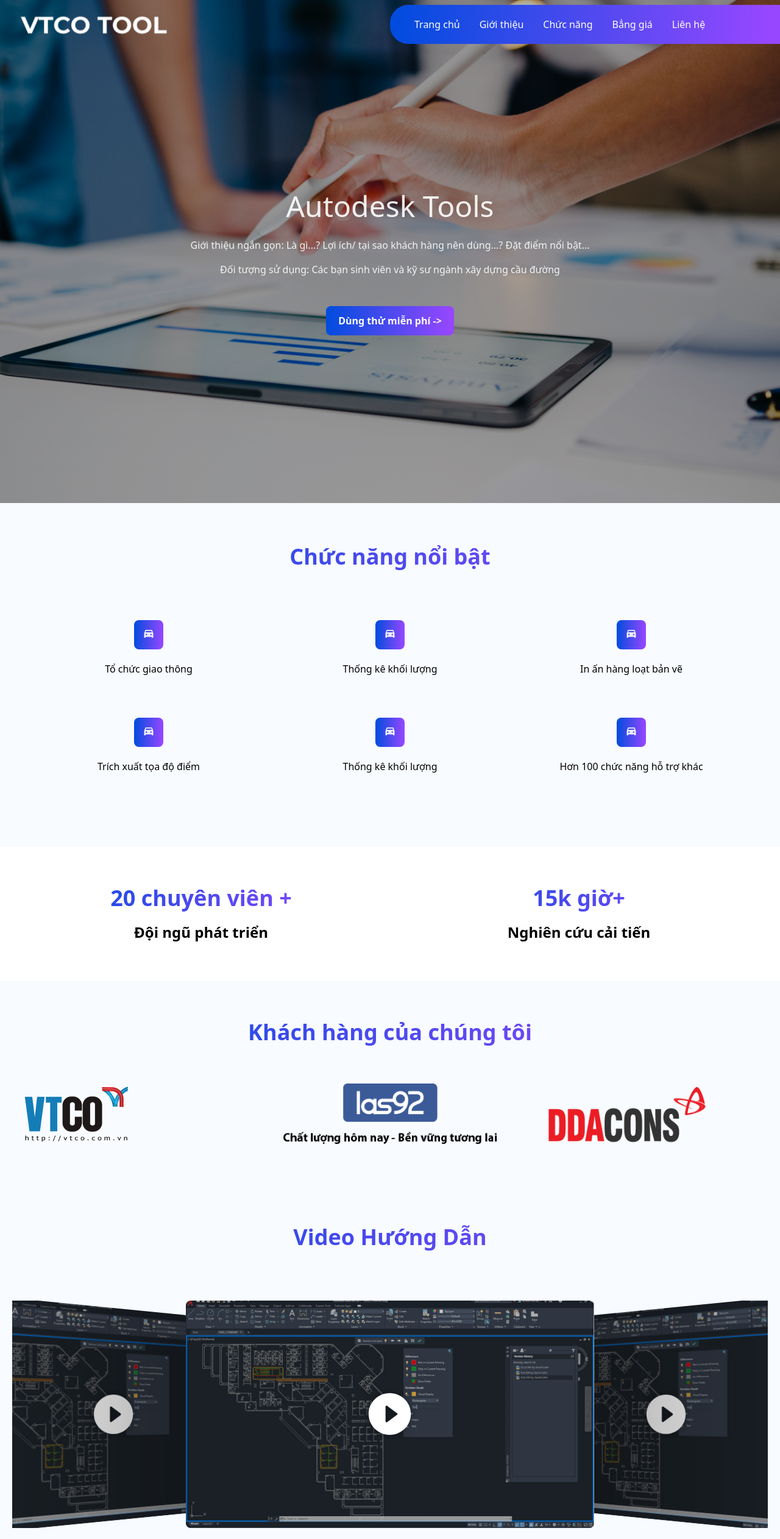
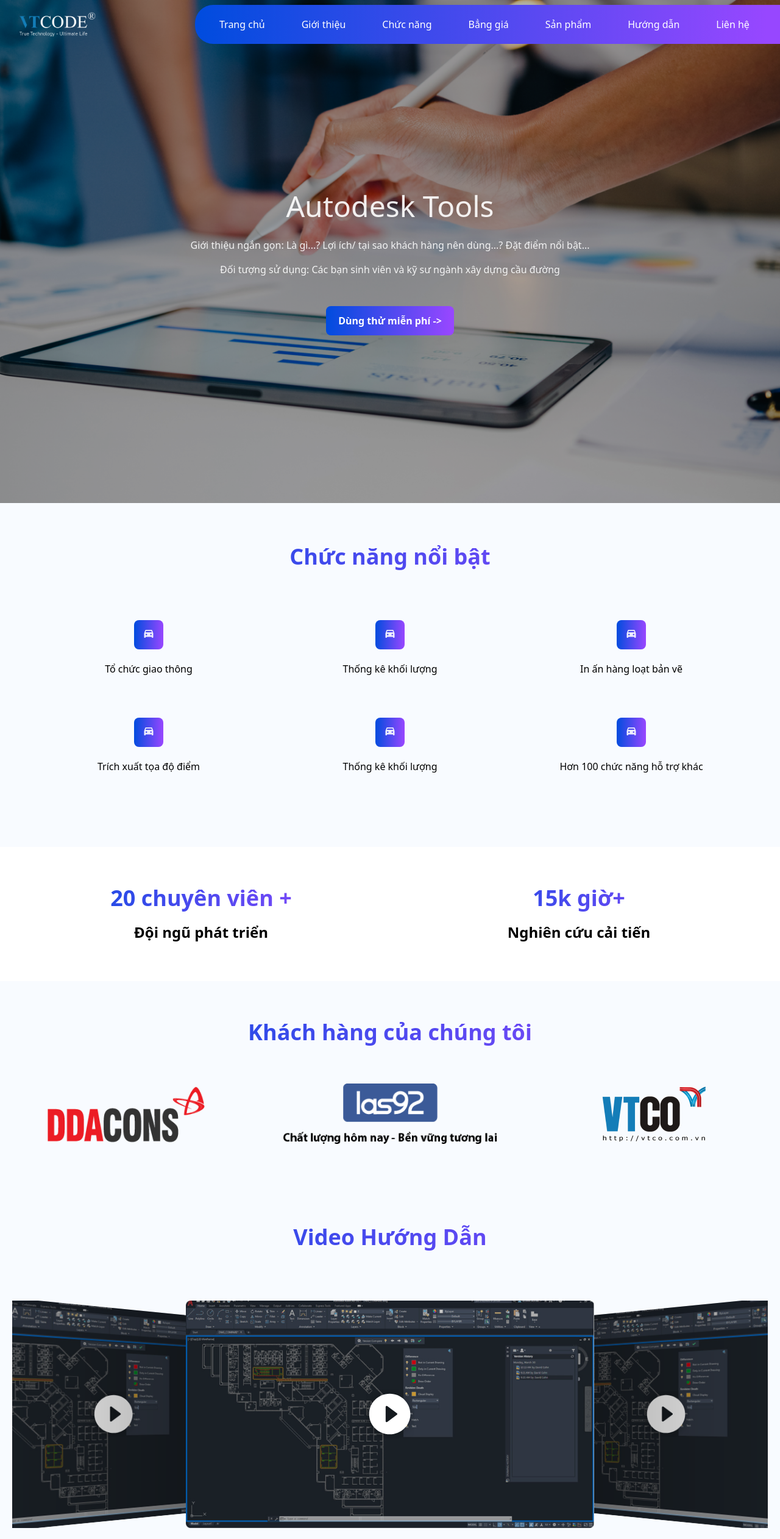
Before and after one commit to HiepHoang2312/VTCOTOOL, a React app: page / in a window 1280 px wide. Shown: the top 2524 px of the page at 61% size. Built offline with nearby package versions, Linux system fonts and the light colour scheme.

Commit message:
update[UI]second

```diff
--- a/src/Components/Section/Customer/Customer.js
+++ b/src/Components/Section/Customer/Customer.js
@@ -11,14 +11,14 @@ const Customer = () => {
         </h1>
         <div className="flex justify-center">
           <div className="grid grid-cols-3 gap-10 md:gap-20">
-            <div>
-              <img src={image7} alt="image7" />
+            <div className="flex justify-center">
+              <img src={image9} alt="image9" />
             </div>
-            <div>
+            <div className="flex justify-center">
               <img src={image8} alt="image8" />
             </div>
-            <div>
-              <img src={image9} alt="image9" />
+            <div className="flex justify-center">
+              <img src={image7} alt="image7" />
             </div>
           </div>
         </div>
--- a/src/Components/Section/Footer/Footer.js
+++ b/src/Components/Section/Footer/Footer.js
@@ -7,7 +7,7 @@ import twitter from 'src/Assets/Icon/twitter.svg';
 const Footer = () => {
   return (
     <footer className=" bg-black">
-      <div className="py-8 md:py-16">
+      <div className="pt-8 md:pt-16">
         <div className="container mx-auto  md:px-2 2xl:px-44 px-5">
           <div className="grid grid-cols-5 Text gap-2 md:gap-10 pb-8">
             <div className="col-span-2">
@@ -44,10 +44,11 @@ const Footer = () => {
               <p className="SmallText">FAQ</p>
             </div>
           </div>
-          <div className="py-8 border-t border-zinc-700">
+        </div>
+        <div className="py-10 border-t border-zinc-700">
           <div className="container mx-auto 2xl:px-44">
             <div className="flex items-center justify-between">
-                <p className="SmallText">
+              <p className="SmallText ml-5 md:ml-0">
                 Copyright 2021 VTCO. All rights reserved.
               </p>
               <nav className="hidden md:flex space-x-10  text-left w-1/2 py-5 px-10">
@@ -61,7 +62,6 @@ const Footer = () => {
           </div>
         </div>
       </div>
-      </div>
     </footer>
   );
 };
--- a/src/Components/Section/FormRegister/FormRegister.css
+++ b/src/Components/Section/FormRegister/FormRegister.css
@@ -14,5 +14,5 @@
   content: '';
   width: 100%;
   height: 100%;
-  background: rgb(0, 0, 0, 0.2);
+  background: rgb(0, 0, 0, 0.5);
 }
--- a/src/Components/Section/FormRegister/FormRegister.js
+++ b/src/Components/Section/FormRegister/FormRegister.js
@@ -21,7 +21,7 @@ const FormRegister = () => {
             <h1 className="font-bold text-xl md:text-4xl mb-5 text-center">
               Đăng Ký Dùng Thử
             </h1>
-            <p className="SmallText mb-6 md:mb-12 text-sm md:text-base">
+            <p className=" mb-6 md:mb-12 text-sm md:text-base">
               Hãy để lại thông tin bên dưới chúng tôi sẽ liên hệ bạn để tư vấn .
             </p>
             <form onSubmit={handleSubmit(onSubmit)}>
--- a/src/Components/Section/Header/Header.js
+++ b/src/Components/Section/Header/Header.js
@@ -1,8 +1,8 @@
-import { useEffect, useState } from 'react';
-
 import 'src/Components/Section/Header/Header.css';
 
-import logo from 'src/Assets/logo.png';
+import logo from 'src/Assets/Frame.png';
+
+import { useEffect, useState } from 'react';
 
 const Header = () => {
   const [navShow, SetNavShow] = useState(false);
@@ -11,7 +11,7 @@ const Header = () => {
 
   useEffect(() => {
     const onscrollBackTop = () => {
-      if (window.scrollY > 300) {
+      if (window.scrollY > 220) {
         setA(true);
       } else {
         setA(false);
@@ -23,7 +23,9 @@ const Header = () => {
   return (
     <header
       className={
-        a ? 'fixed top-0 w-full z-40 ColorCore' : 'fixed top-0 w-full z-40'
+        a
+          ? 'fixed top-0 w-full z-40 ColorCore opacity-80 shadow-lg'
+          : 'fixed top-0 w-full z-40'
       }
     >
       <div>
@@ -61,12 +63,12 @@ const Header = () => {
             <nav
               className={
                 a
-                  ? ' space-x-10 hidden lg:flex  lg:w-1/2 bg-transparent py-5 px-10'
-                  : ' space-x-10 hidden lg:flex  lg:w-1/2 nav-menu py-5 px-10  '
+                  ? ' space-x-10 hidden lg:flex  lg:w-3/4 bg-transparent py-5 px-10'
+                  : ' space-x-10 hidden lg:flex  lg:w-3/4 nav-menu py-5 px-10  '
               }
               id="nav1"
             >
-              <div className="flex flex-col text-center mt-4 font-medium lg:flex-row lg:space-x-8 lg:mt-0">
+              <div className="flex flex-col text-center mt-4 font-medium lg:flex-row lg:space-x-8 lg:mt-0 lg:gap-0 xl:gap-7">
                 <div className="nav-item  block py-2 pr-4 pl-3 text-white rounded bg-primary-700 lg:bg-transparent lg:text-primary-700 lg:p-0 dark:text-white">
                   Trang chủ
                 </div>
@@ -78,6 +80,12 @@ const Header = () => {
                 </div>
                 <div className="nav-item  block py-2 pr-4 pl-3 text-white rounded bg-primary-700 lg:bg-transparent lg:text-primary-700 lg:p-0 dark:text-white">
                   Bẳng giá
+                </div>
+                <div className="nav-item  block py-2 pr-4 pl-3 text-white rounded bg-primary-700 lg:bg-transparent lg:text-primary-700 lg:p-0 dark:text-white">
+                  Sản phẩm
+                </div>
+                <div className="nav-item  block py-2 pr-4 pl-3 text-white rounded bg-primary-700 lg:bg-transparent lg:text-primary-700 lg:p-0 dark:text-white">
+                  Hướng dẫn
                 </div>
                 <div className="nav-item  block py-2 pr-4 pl-3 text-white rounded bg-primary-700 lg:bg-transparent lg:text-primary-700 lg:p-0 dark:text-white">
                   Liên hệ
@@ -106,6 +114,12 @@ const Header = () => {
                   Bẳng giá
                 </div>
                 <div className="nav-item  block py-2 pr-4 pl-3 text-white rounded bg-primary-700 lg:bg-transparent lg:text-primary-700 lg:p-0 dark:text-white">
+                  Sản phẩm
+                </div>
+                <div className="nav-item  block py-2 pr-4 pl-3 text-white rounded bg-primary-700 lg:bg-transparent lg:text-primary-700 lg:p-0 dark:text-white">
+                  Hướng dẫn
+                </div>
+                <div className="nav-item  block py-2 pr-4 pl-3 text-white rounded bg-primary-700 lg:bg-transparent lg:text-primary-700 lg:p-0 dark:text-white">
                   Liên hệ
                 </div>
               </div>
--- a/src/Components/Section/PriceList/PriceList.js
+++ b/src/Components/Section/PriceList/PriceList.js
@@ -3,11 +3,12 @@ const PriceList = () => {
     <section className="py-8 md:py-16">
       <div className="container mx-auto 2xl:px-44">
         <div className=" w-full">
-          <h1 className="mb-10 md:mb-20 font-bold text-xl py-1 md:text-4xl TextCore  text-center">
+          <h1 className="mb-5 md:mb-20 font-bold text-xl py-1 md:text-4xl TextCore  text-center">
             Bảng Giá
           </h1>
           <div className="grid grid-cols-1 md:grid-cols-3 gap-2 md:gap-8">
-            <div className="p-6 h-auto  rounded-lg bg-white">
+            <div className="p-6 h-auto  rounded-lg bg-white flex flex-col justify-between">
+              <div>
                 <h1 className="font-semibold text-base md:text-2xl md:mb-6 mb-2">
                   Bản Trail
                 </h1>
@@ -20,11 +21,15 @@ const PriceList = () => {
                   <li>Giới hạn chức năng </li>
                   <li>Dùng thử miễn phí</li>
                 </ul>
+              </div>
+              <div className="md:text-center text-left">
                 <button className="font-bold text-white ColorCore px-2 md:px-5 py-3 rounded-lg text-sm md:text-base mt-5  ">
                   Dùng thử miễn phí
                 </button>
               </div>
-            <div className="p-6 h-auto  rounded-lg bg-white">
+            </div>
+            <div className="p-6 h-auto  rounded-lg bg-white  flex flex-col justify-between">
+              <div>
                 <h1 className="font-semibold text-base md:text-2xl md:mb-6 mb-2">
                   Bản chính thức
                 </h1>
@@ -32,16 +37,23 @@ const PriceList = () => {
                 <h2 className="font-bold text-xl md:text-4xl mb-2 TextCore">
                   1.900.000 đ
                 </h2>
-              <p className="SmallText mb-2 text-xs md:text-base"> / máy /năm</p>
+                <p className="SmallText mb-2 text-xs md:text-base">
+                  {' '}
+                  / máy /năm
+                </p>
                 <ul className="list-disc px-4">
                   <li>Thời hạn 1 năm: 1.900.000đ/1 máy</li>
                   <li>Thời hạn vĩnh viễn: 3.800.000đ/1 máy</li>
                 </ul>
+              </div>
+              <div className="text-left md:text-center">
                 <button className="font-bold text-white ColorCore px-2 md:px-5 py-3 rounded-lg text-sm md:text-base mt-5  ">
                   Liên hệ
                 </button>
               </div>
-            <div className="p-6 h-auto  rounded-lg bg-white">
+            </div>
+            <div className="p-6 h-auto  rounded-lg bg-white  flex flex-col justify-between">
+              <div>
                 <h1 className="font-semibold text-base md:text-2xl md:mb-6 mb-2">
                   Bản Trail
                 </h1>
@@ -49,16 +61,22 @@ const PriceList = () => {
                 <h2 className="font-bold text-xl md:text-4xl mb-2 TextCore">
                   0 đ
                 </h2>
-              <p className="SmallText mb-2 text-xs md:text-base"> / máy /năm</p>
+                <p className="SmallText mb-2 text-xs md:text-base">
+                  {' '}
+                  / máy /năm
+                </p>
                 <ul className="list-disc px-4">
                   <li>Combo 5 máy (theo năm): 6.650.000đ/ 1 năm</li>
                   <li>Combo 5 máy (vĩnh viễn): 12.500.000đ.</li>
                   <li>Combo trên 15 máy (theo năm): 19.950.000đ/1 năm</li>
                   <li>Combo trên 15 máy (vĩnh viễn): 39.900.000đ</li>
                 </ul>
+              </div>
+              <div className="text-left md:text-center">
                 <button className="font-bold text-white ColorCore px-2 md:px-5 py-3 rounded-lg text-sm md:text-base mt-5  ">
                   Liên hệ
                 </button>
+              </div>
             </div>
           </div>
         </div>
--- a/src/Components/Section/Slider/SliderSection.js
+++ b/src/Components/Section/Slider/SliderSection.js
@@ -40,7 +40,11 @@ const SliderSection = () => {
                   <img src={image17} alt="image19" />
                   <div className="absolute w-full h-full   top-0 left-0">
                     <div className="flex justify-center items-center h-full">
-                      <img src={playButton} alt="play" width={84} height={84} />
+                      <img
+                        src={playButton}
+                        alt="play"
+                        className="w-10 md:w-20 h-10 md:h-20"
+                      />
                     </div>
                   </div>
                 </div>
@@ -50,7 +54,11 @@ const SliderSection = () => {
                   <img src={image17} alt="image19" />
                   <div className="absolute w-full h-full   top-0 left-0">
                     <div className="flex justify-center items-center h-full">
-                      <img src={playButton} alt="play" width={84} height={84} />
+                      <img
+                        src={playButton}
+                        alt="play"
+                        className="w-10 md:w-20 h-10 md:h-20"
+                      />
                     </div>
                   </div>
                 </div>
@@ -60,13 +68,20 @@ const SliderSection = () => {
                   <img src={image17} alt="image19" />
                   <div className="absolute w-full h-full   top-0 left-0">
                     <div className="flex justify-center items-center h-full">
-                      <img src={playButton} alt="play" width={84} height={84} />
+                      <img
+                        src={playButton}
+                        alt="play"
+                        className="w-10 md:w-20 h-10 md:h-20"
+                      />
                     </div>
                   </div>
                 </div>
               </SwiperSlide>
             </Swiper>
           </>
+          <button className="font-bold text-white ColorCore px-2 md:px-5 py-3 rounded-lg text-sm md:text-base mt-5  ">
+            Xem thêm
+          </button>
         </div>
       </div>
     </section>
```
Also changed, not shown: src/Assets/Frame.png (added). Lines whose indentation alone changed are shown as unchanged.
